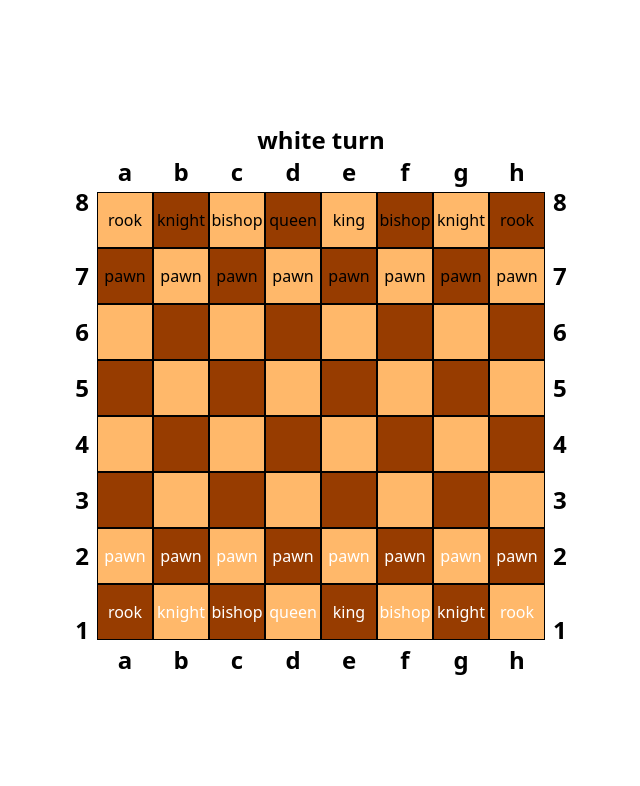
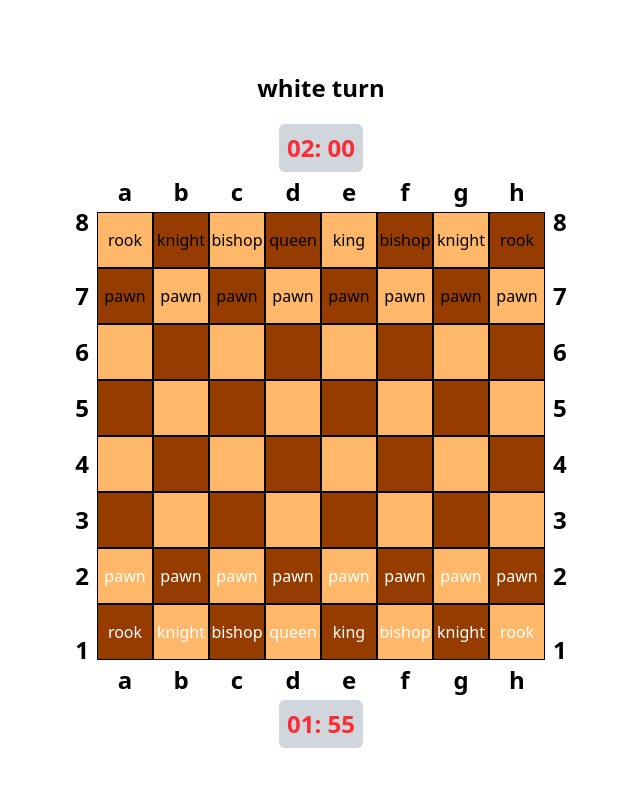
Before and after one commit to yuriserka/chess, a React (Vite) app: page / in a window 1280 px wide. Shown: the top 786 px of the page, without its empty margins (319-959 px from the left). Built offline with nearby package versions, Linux system fonts and the light colour scheme.

Commit message:
feat: add clock for each player

```diff
--- a/src/App.tsx
+++ b/src/App.tsx
@@ -3,13 +3,20 @@ import PieceCell from "./Components/PieceCell";
 import { instance } from "./Game/Instance";
 import { Piece } from "./Game/Pieces/Piece";
 import { boardRemapper } from "./Utils/board-remapper";
+import { Clock } from "./Components/Clock";
 
 function App() {
   const [selectedPiece, setSelectedPiece] = useState<Piece | null>(null);
 
   return (
     <div className="flex flex-col items-center justify-center h-screen w-screen">
-      <h1 className="text-2xl font-bold">{instance.turn} turn</h1>
+      <h1 className="text-2xl font-bold m-5">{instance.turn} turn</h1>
+      <Clock
+        className="mb-1"
+        isRunning={instance.turn === "black"}
+        initialTime={instance.time.black.time}
+        lastMoveTimestamp={instance.time.black.lastMoveTimestamp}
+      />
       {instance.board.pieces.map((row, i) => {
         return (
           <div key={i} className={`flex flex-row items-center justify-center`}>
@@ -59,6 +66,12 @@ function App() {
           </div>
         );
       })}
+      <Clock
+        className="mt-1"
+        isRunning={instance.turn === "white"}
+        initialTime={instance.time.white.time}
+        lastMoveTimestamp={instance.time.white.lastMoveTimestamp}
+      />
     </div>
   );
 }
--- /dev/null
+++ b/src/Components/Clock.tsx
@@ -0,0 +1,44 @@
+import { useEffect, useState } from "react";
+
+type Props = {
+  isRunning: boolean;
+  initialTime: number;
+  lastMoveTimestamp: number;
+  className?: string;
+  onTimeOver?: () => void;
+};
+
+export function Clock({
+  isRunning,
+  initialTime,
+  lastMoveTimestamp,
+  className,
+  onTimeOver,
+}: Props) {
+  const remainingTime = initialTime - (Date.now() - lastMoveTimestamp) / 1000;
+  const [time, setTime] = useState(remainingTime);
+
+  useEffect(() => {
+    if (isRunning) {
+      const interval = setInterval(() => {
+        setTime((time) => Math.max(time - 1, 0));
+      }, 1000);
+      return () => clearInterval(interval);
+    }
+  }, [isRunning]);
+
+  useEffect(() => {
+    if (time <= 0) {
+      onTimeOver?.();
+    }
+  }, [time, onTimeOver]);
+
+  return (
+    <div
+      className={`text-2xl font-bold bg-gray-300 rounded-md p-2 text-red-500 ${className}`}
+    >
+      {String(Math.floor(time / 60)).padStart(2, "0")}:{" "}
+      {String(Math.floor(time % 60)).padStart(2, "0")}
+    </div>
+  );
+}
--- a/src/Game/Instance.ts
+++ b/src/Game/Instance.ts
@@ -8,16 +8,32 @@ type EnhancedMove = {
   move: Move;
 };
 
+type Time = {
+  time: number;
+  lastMoveTimestamp: number;
+};
+
 export class Instance {
   board: Board;
   turn: "white" | "black";
   gameLog: EnhancedMove[] = [];
   score: { white: Piece[]; black: Piece[] } = { white: [], black: [] };
   sequence: string[] = [];
+  time: { white: Time; black: Time };
 
-  constructor() {
+  constructor(timer: number) {
     this.board = new Board();
     this.turn = "white";
+    this.time = {
+      white: {
+        time: timer,
+        lastMoveTimestamp: Date.now(),
+      },
+      black: {
+        time: timer,
+        lastMoveTimestamp: Date.now(),
+      },
+    };
   }
 
   movePiece(piece: Piece, to: Position, afterMove: () => void) {
@@ -35,6 +51,11 @@ export class Instance {
         }
       }
       afterMove();
+      if (this.turn === "white") {
+        this.time.white.lastMoveTimestamp = Date.now();
+      } else {
+        this.time.black.lastMoveTimestamp = Date.now();
+      }
       this.turn = this.turn === "white" ? "black" : "white";
       this.gameLog.push({
         move,
@@ -63,4 +84,4 @@ export class Instance {
   }
 }
 
-export const instance = new Instance();
+export const instance = new Instance(2 * 60);
```
